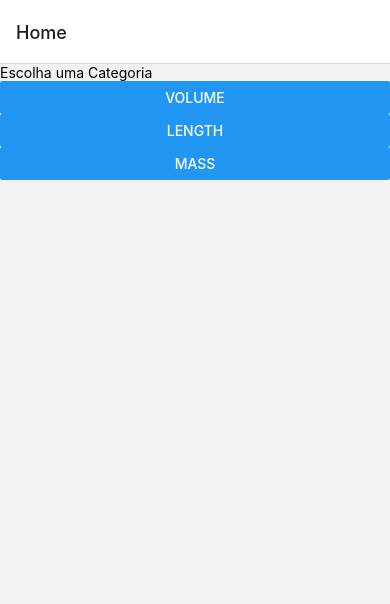
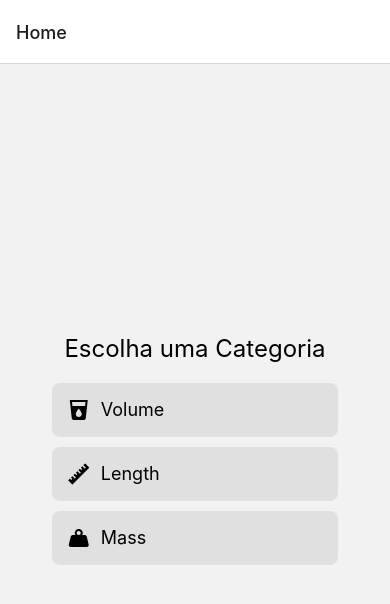
Before and after one commit to MarcosOps/priceperprice, a React Native app: screen /Home in a window 390 px wide. Shown: the top 604 px of the page. Built offline with nearby package versions, Linux system fonts and the light colour scheme.

Commit message:
add icones na tela picinipal

```diff
--- a/src/screens/homescreen.js
+++ b/src/screens/homescreen.js
@@ -1,13 +1,61 @@
 import React from 'react';
-import { View, Text, Button } from 'react-native';
+import { View, Text, TouchableOpacity, StyleSheet } from 'react-native';
+import Icon from 'react-native-vector-icons/MaterialCommunityIcons';
 
 export default function HomeScreen({ navigation }) {
   return (
-    <View>
-      <Text>Escolha uma Categoria</Text>
-      <Button title="Volume" onPress={() => navigation.navigate('Category', { category: 'Volume' })} />
-      <Button title="Length" onPress={() => navigation.navigate('Category', { category: 'Length' })} />
-      <Button title="Mass" onPress={() => navigation.navigate('Category', { category: 'Mass' })} />
+    <View style={styles.container}>
+      <Text style={styles.title}>Escolha uma Categoria</Text>
+
+      <TouchableOpacity
+        style={styles.button}
+        onPress={() => navigation.navigate('Category', { category: 'Volume' })}
+      >
+        <Icon name="cup-water" size={24} color="#000" />
+        <Text style={styles.buttonText}>Volume</Text>
+      </TouchableOpacity>
+
+      <TouchableOpacity
+        style={styles.button}
+        onPress={() => navigation.navigate('Category', { category: 'Length' })}
+      >
+        <Icon name="ruler" size={24} color="#000" />
+        <Text style={styles.buttonText}>Length</Text>
+      </TouchableOpacity>
+
+      <TouchableOpacity
+        style={styles.button}
+        onPress={() => navigation.navigate('Category', { category: 'Mass' })}
+      >
+        <Icon name="weight" size={24} color="#000" />
+        <Text style={styles.buttonText}>Mass</Text>
+      </TouchableOpacity>
     </View>
   );
 }
+
+const styles = StyleSheet.create({
+  container: {
+    flex: 1,
+    justifyContent: 'center',
+    alignItems: 'center',
+    padding: 16,
+  },
+  title: {
+    fontSize: 24,
+    marginBottom: 20,
+  },
+  button: {
+    flexDirection: 'row',
+    alignItems: 'center',
+    backgroundColor: '#e0e0e0',
+    padding: 15,
+    borderRadius: 8,
+    marginBottom: 10,
+    width: '80%',
+  },
+  buttonText: {
+    marginLeft: 10,
+    fontSize: 18,
+  },
+});
```
Also changed, not shown: package.json (+6 -4 lines), 1 other file (tests, documents, lock files or other folders).
